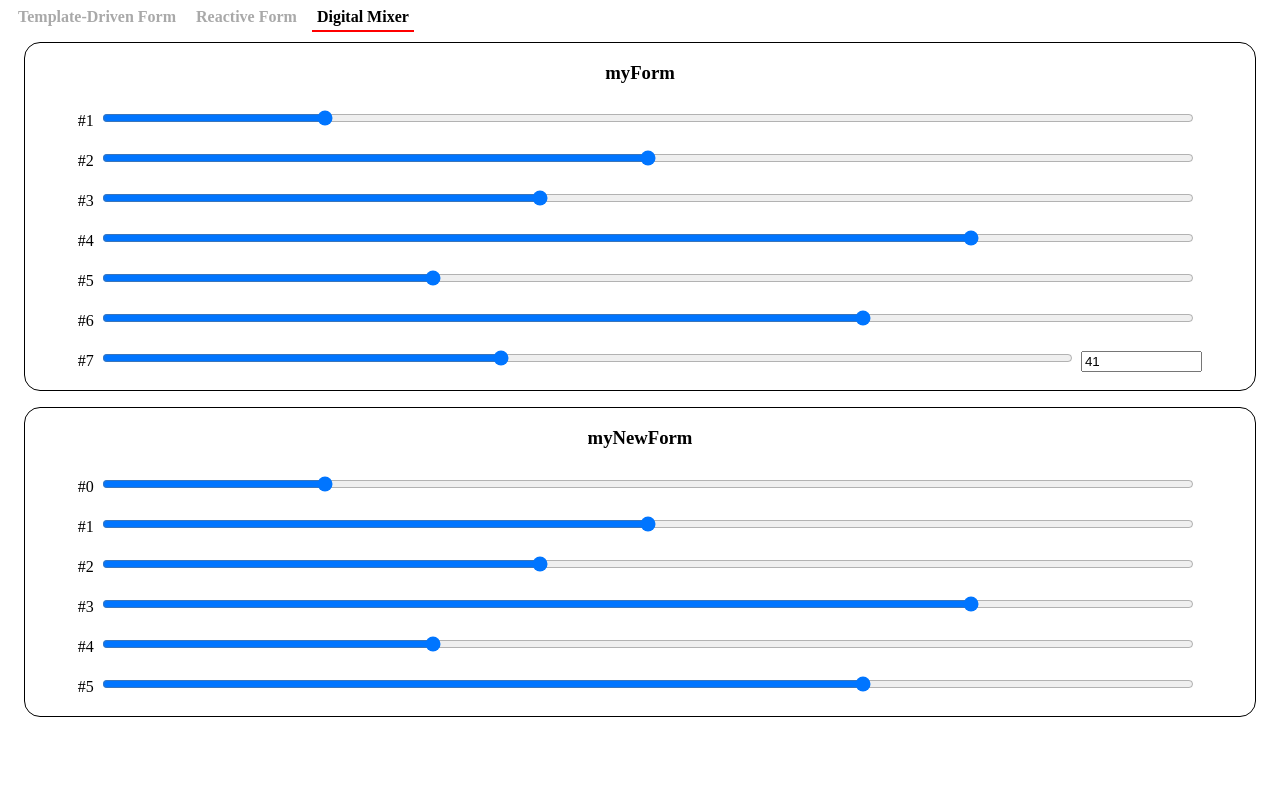
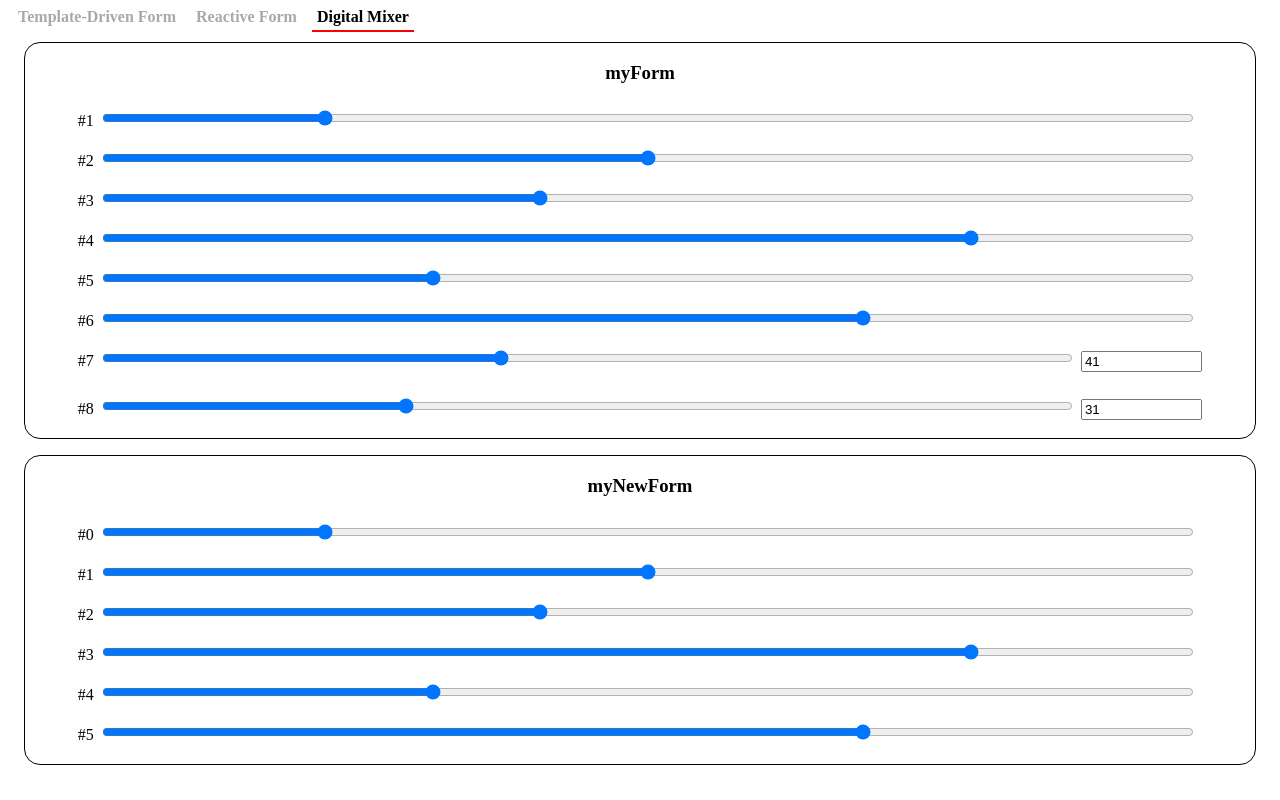
Before and after one commit to Kun-Neng/gdg-taoyuan-angular-forms, an Angular app: page /digital-mixer in a window 1280 px wide. Built offline with nearby package versions, Linux system fonts and the light colour scheme.

Commit message:
create a CVA slider in the form

```diff
--- /dev/null
+++ b/src/app/use-cases/digital-mixer/components/cva-slider/cva-slider.component.css
@@ -0,0 +1,8 @@
+input.slider {
+  width: 80%;
+  margin: 0.5rem;
+}
+
+input.inputText {
+  width: 10%;
+}
--- /dev/null
+++ b/src/app/use-cases/digital-mixer/components/cva-slider/cva-slider.component.html
@@ -0,0 +1,7 @@
+<form [formGroup]="form">
+  <div class="tuner">
+    <span>{{index}}</span>
+    <input class="slider" type="range" formControlName="sliderValue" [value]="form.value.sliderValue" />
+    <input class="inputText" type="number" formControlName="sliderValue"  [value]="form.value.sliderValue" />
+  </div>
+</form>
--- /dev/null
+++ b/src/app/use-cases/digital-mixer/components/cva-slider/cva-slider.component.ts
@@ -0,0 +1,55 @@
+import { Component, Input, OnDestroy, OnInit, forwardRef } from '@angular/core';
+import { ControlValueAccessor, FormBuilder, NG_VALUE_ACCESSOR } from '@angular/forms';
+import { Subject, takeUntil } from 'rxjs';
+
+@Component({
+  selector: 'app-cva-slider',
+  templateUrl: './cva-slider.component.html',
+  styleUrls: ['./cva-slider.component.css'],
+  providers: [{
+    provide: NG_VALUE_ACCESSOR,
+    useExisting: forwardRef(() => CvaSliderComponent),
+    multi: true
+  }]
+})
+export class CvaSliderComponent implements OnInit, OnDestroy, ControlValueAccessor {
+  @Input() index: string = '';
+
+  form = this.builder.nonNullable.group({
+    sliderValue: this.builder.nonNullable.control(41)
+  });
+
+  onChange = (value: number) => {};
+  onTouched = () => {};
+
+  writeValue(value: number): void {
+    this.form.controls.sliderValue.setValue(value);
+  }
+  registerOnChange(fn: any): void {
+    this.onChange = fn;
+  }
+  registerOnTouched(fn: any): void {
+    this.onTouched = fn;
+  }
+  setDisabledState?(isDisabled: boolean): void {
+    throw new Error('Method not implemented.');
+  }
+
+  private _destroy$ = new Subject<void>();
+
+  constructor(private builder: FormBuilder) { }
+
+  ngOnInit(): void {
+    this.form.get('sliderValue').valueChanges.pipe(
+      takeUntil(this._destroy$)
+    ).subscribe(value => {
+      // console.log(value);
+      this.onChange(value);
+    });
+  }
+
+  ngOnDestroy(): void {
+    this._destroy$.next();
+    this._destroy$.complete();
+  }
+}
--- a/src/app/use-cases/digital-mixer/digital-mixer.component.html
+++ b/src/app/use-cases/digital-mixer/digital-mixer.component.html
@@ -22,6 +22,9 @@
     <div class="tuner">
       <app-slider index="#7"></app-slider>
     </div>
+    <div class="tuner">
+      <app-cva-slider index="#8" formControlName="cvaSlider"></app-cva-slider>
+    </div>
   </form>
 </div>
 
--- a/src/app/use-cases/digital-mixer/digital-mixer.component.ts
+++ b/src/app/use-cases/digital-mixer/digital-mixer.component.ts
@@ -15,7 +15,8 @@ export class DigitalMixerComponent implements OnInit, OnDestroy {
     third: new FormControl<number>(40),
     fourth: new FormControl<number>(80),
     fifth: new FormControl<number>(30),
-    sixth: new FormControl<number>(70)
+    sixth: new FormControl<number>(70),
+    cvaSlider: new FormControl<number>(31)
   });
 
   mixersArray = new FormArray<FormControl<number>>([]);
--- a/src/app/use-cases/digital-mixer/digital-mixer.module.ts
+++ b/src/app/use-cases/digital-mixer/digital-mixer.module.ts
@@ -4,9 +4,10 @@ import { ReactiveFormsModule } from '@angular/forms';
 import { DigitalMixerRoutingModule } from './digital-mixer-routing.module';
 import { DigitalMixerComponent } from './digital-mixer.component';
 import { SliderComponent } from './components/slider/slider.component';
+import { CvaSliderComponent } from './components/cva-slider/cva-slider.component';
 
 @NgModule({
   imports: [CommonModule, ReactiveFormsModule, DigitalMixerRoutingModule],
-  declarations: [DigitalMixerComponent, SliderComponent]
+  declarations: [DigitalMixerComponent, SliderComponent, CvaSliderComponent]
 })
 export class DigitalMixerModule { }
```
Also changed, not shown: 1 other file (tests, documents, lock files or other folders).
